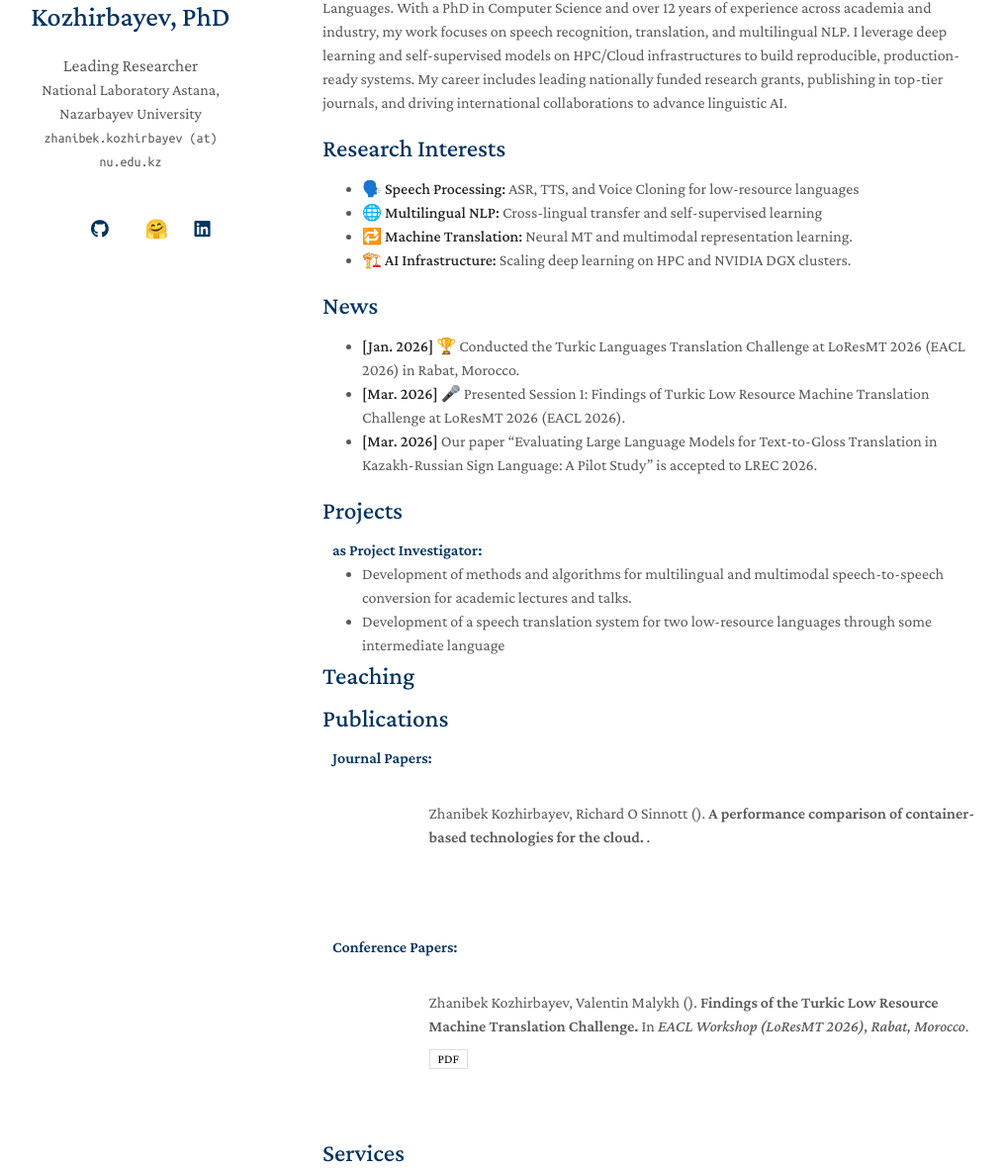
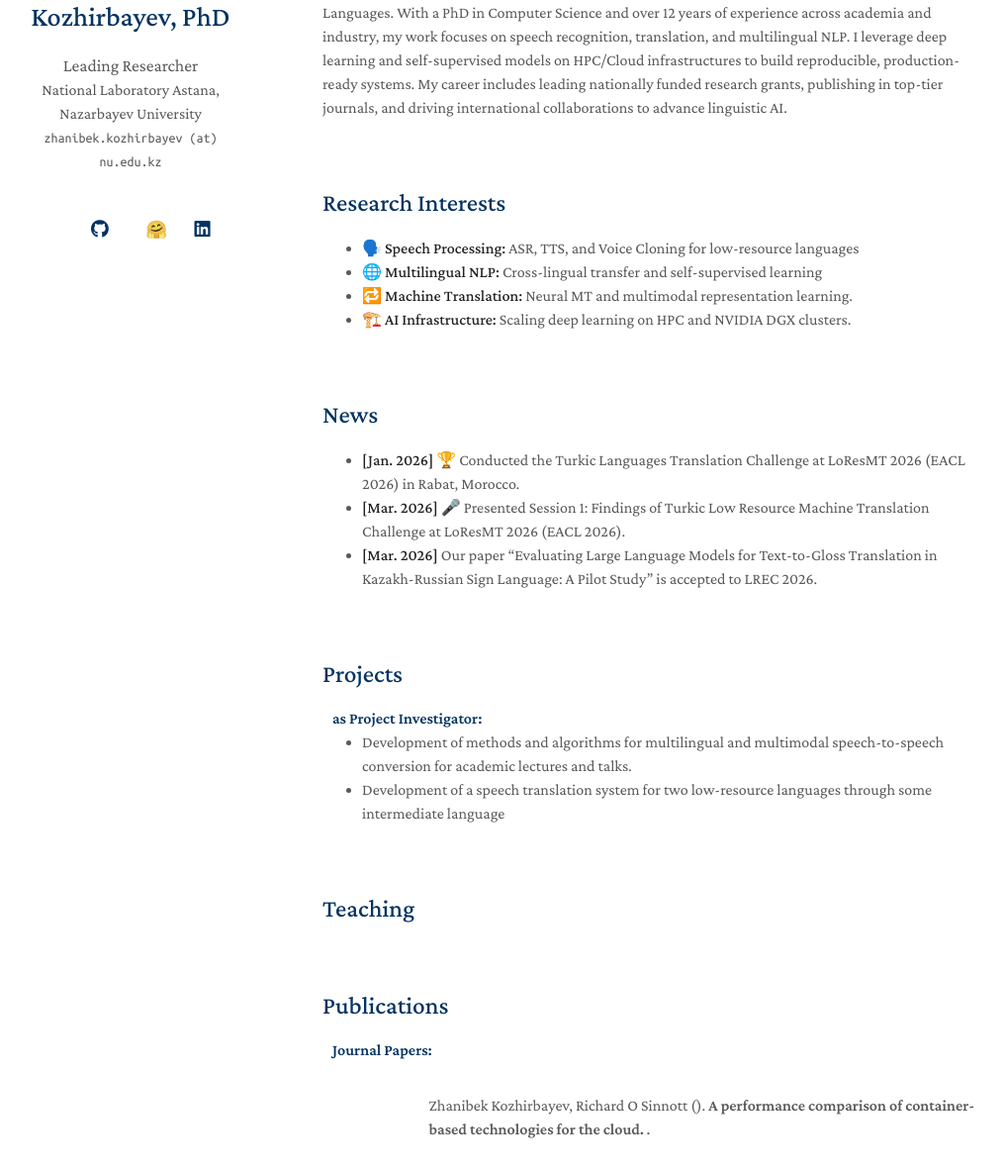
Before and after one commit to zhanibekkm/zhanibekkm.github.io, a Jekyll site: the page built from index.md, in a window 1280 px wide and 1400 px high. Shown: the part 218-1400 px from the top of the window at 99% size, without its empty margins (144-1159 px from the left). Built offline with Jekyll 4.4.1, drawn with Linux system fonts in a browser that asks for light colours; a style sheet for code colours, icons or effects is not loaded.

Commit message:
Update homepage.html

```diff
--- a/_layouts/homepage.html
+++ b/_layouts/homepage.html
@@ -76,6 +76,18 @@
         box-shadow: 0 4px 10px rgba(0,0,0,0.1);
       }
 
+      /* --- Section Spacing Update --- */
+      h2[id] {
+        margin-top: 70px !important;   /* Gap above section titles */
+        margin-bottom: 20px !important;
+        scroll-margin-top: 90px;      /* Prevents sticky nav from covering title */
+      }
+
+      /* Remove top gap for the first section */
+      h2#about {
+        margin-top: 10px !important;
+      }
+
       /* DARK MODE OVERRIDES */
       @media (prefers-color-scheme: dark) {
         .sticky-nav {
@@ -93,11 +105,6 @@
           color: #fff !important;
           box-shadow: 0 4px 12px rgba(0,0,0,0.4);
         }
-      }
-
-      /* Prevents headers from being cut off by the sticky bar */
-      h2[id] {
-        scroll-margin-top: 80px;
       }
 
       @media (max-width: 600px) {
@@ -132,7 +139,13 @@
         <div class="social-icons">
           {% if site.google_scholar %}<a href="{{ site.google_scholar }}"><i class="ai ai-google-scholar"></i></a>{% endif %}
           {% if site.github_link %}<a href="{{ site.github_link }}"><i class="fab fa-github"></i></a>{% endif %}
-          {% if site.huggingface %}<a style="margin: 0 5px 0 0; text-decoration: none;" href="{{ site.huggingface }}" target="_blank"> <span style="font-size: 1.2rem;">🤗</span></a>  {% endif %}
+
+          {% if site.huggingface %}
+          <a style="margin: 0 5px 0 0; text-decoration: none;" href="{{ site.huggingface }}" target="_blank">
+            <span style="font-size: 1.1rem; filter: grayscale(0.2);">🤗</span>
+          </a>
+          {% endif %}
+
           {% if site.linkedin %}<a href="{{ site.linkedin }}"><i class="fab fa-linkedin"></i></a>{% endif %}
           {% if site.cv_link %}<a href="{{ site.cv_link }}"><i class="ai ai-cv"></i></a>{% endif %}
         </div>
@@ -152,7 +165,7 @@
         {{ content }}
 
         {% if site.enable_footnote %}
-        <p style="margin-top: 50px;"><small>Powered by Jekyll and <a href="https://github.com/yaoyao-liu/minimal-light" target="_blank">Minimal Light</a>.</small></p>
+        <p style="margin-top: 60px;"><small>Powered by Jekyll and <a href="https://github.com/yaoyao-liu/minimal-light" target="_blank">Minimal Light</a>.</small></p>
         {% endif %}
       </section>
 
```
